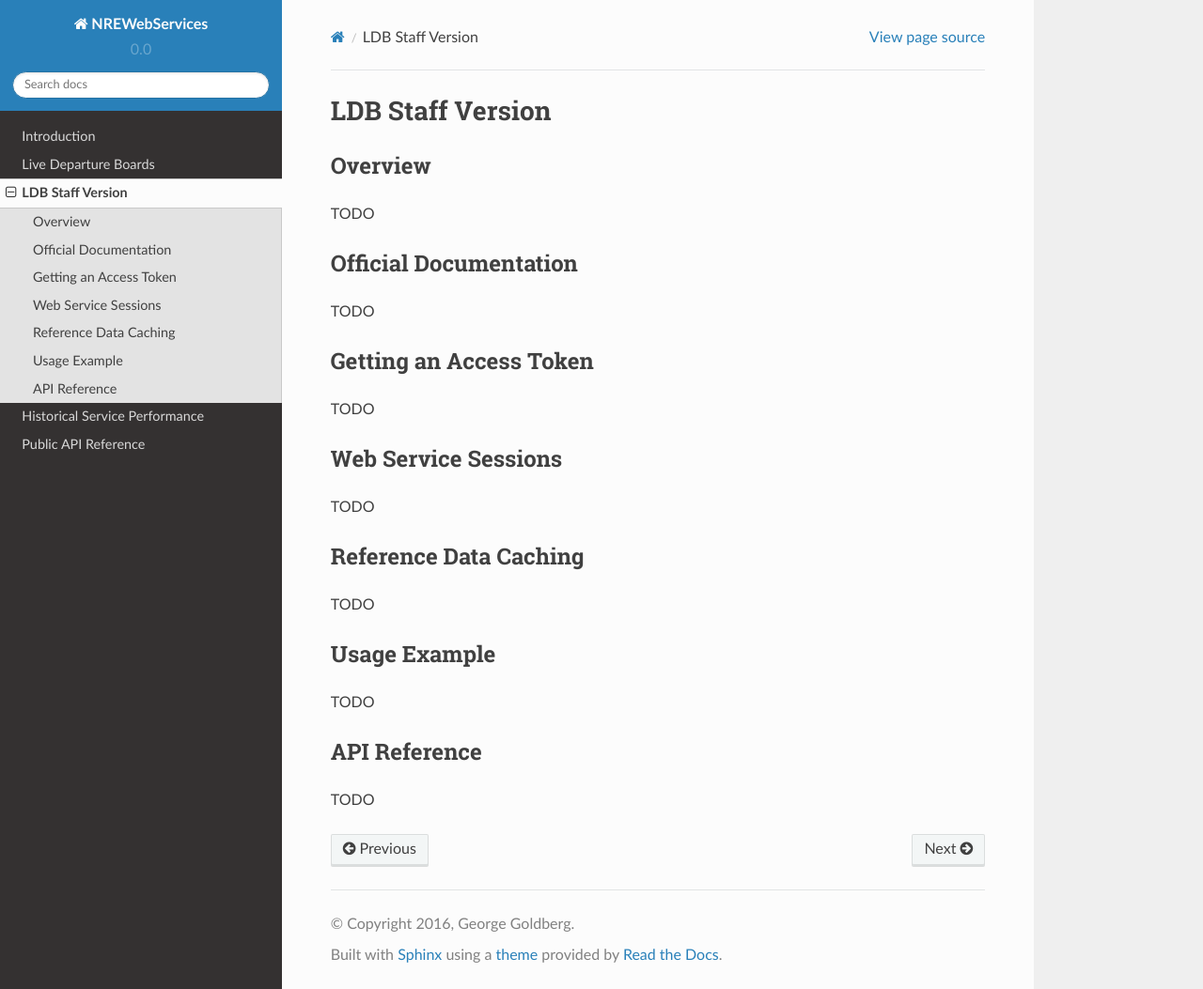
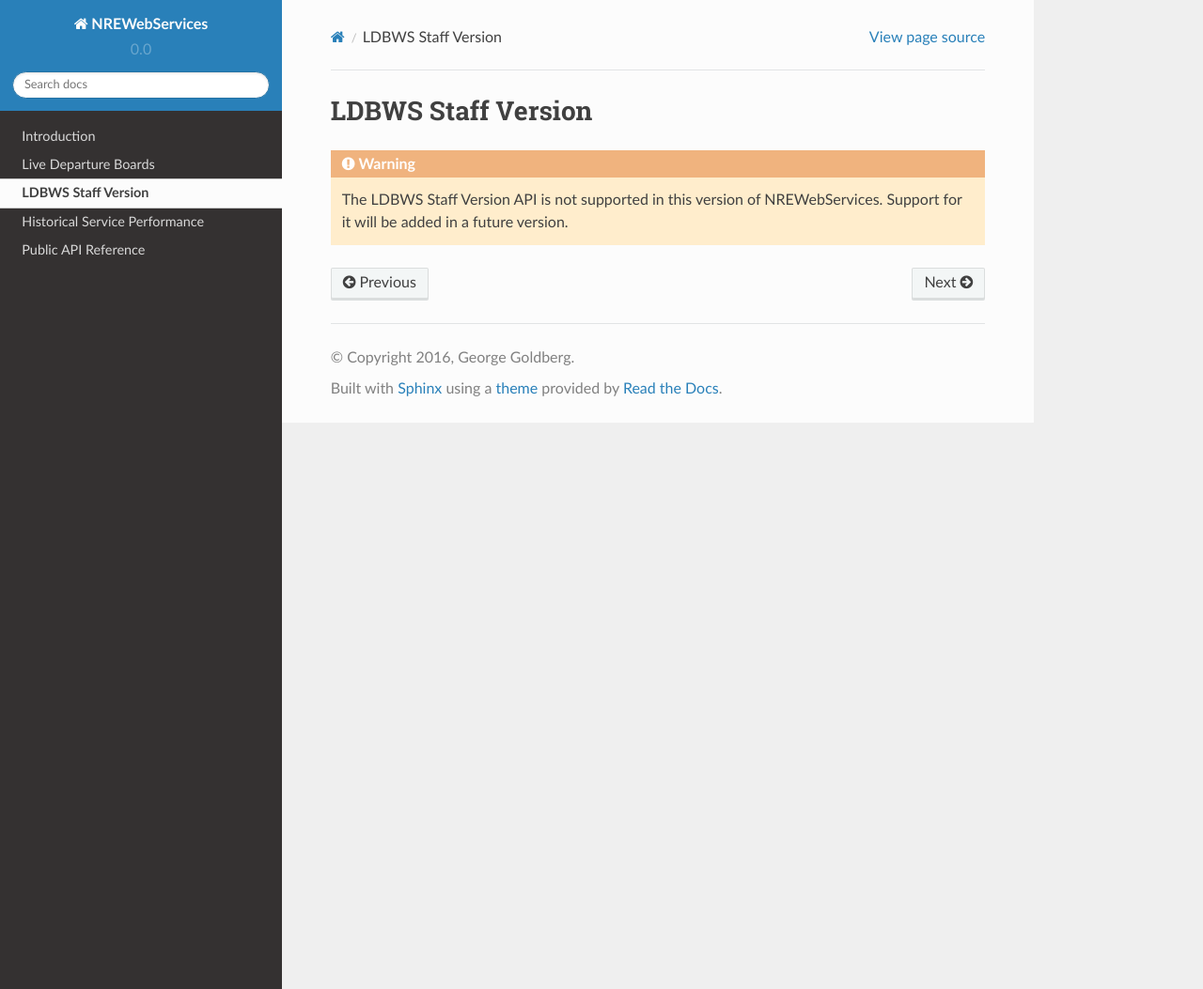
Before and after one commit to grundleborg/nrewebservices, a Sphinx documentation site: the page built from docs/staff.rst, in a window 1280 px wide and 1053 px high. Shown: the whole window at 94% size. Built offline with Sphinx 7.4.7 and the Read the Docs theme 2.0.0, drawn with Linux system fonts in a browser that asks for light colours.

Commit message:
Add notes to clarify what isn't implemented yet.

```diff
--- a/docs/api-hsp.rst
+++ b/docs/api-hsp.rst
@@ -1,4 +1,7 @@
 nrewebservices.hsp
 ==================
 
-TODO
+.. warning::
+
+   The Historical Service Performance API is not supported in this version of NREWebServices.
+   Support for it will be added in a future version.
--- a/docs/api-staff.rst
+++ b/docs/api-staff.rst
@@ -1,4 +1,7 @@
 nrewebservice.staff
 ===================
 
-TODO
+.. warning::
+
+   The LDBWS Staff Version API is not supported in this version of NREWebServices.
+   Support for it will be added in a future version.
--- a/docs/staff.rst
+++ b/docs/staff.rst
@@ -1,37 +1,43 @@
-LDB Staff Version
-=================
+LDBWS Staff Version
+===================
 
-Overview
---------
+.. warning::
 
-TODO
+   The LDBWS Staff Version API is not supported in this version of NREWebServices.
+   Support for it will be added in a future version.
 
-Official Documentation
-----------------------
+..
+    Overview
+    --------
 
-TODO
+    TODO
 
-Getting an Access Token
------------------------
+    Official Documentation
+    ----------------------
 
-TODO
+    TODO
 
-Web Service Sessions
---------------------
+    Getting an Access Token
+    -----------------------
 
-TODO
+    TODO
 
-Reference Data Caching
-----------------------
+    Web Service Sessions
+    --------------------
 
-TODO
+    TODO
 
-Usage Example
--------------
+    Reference Data Caching
+    ----------------------
 
-TODO
+    TODO
 
-API Reference
--------------
+    Usage Example
+    -------------
 
-TODO
+    TODO
+
+    API Reference
+    -------------
+
+    TODO
```
Also changed, not shown: docs/hsp.rst (+3 -9 lines).
